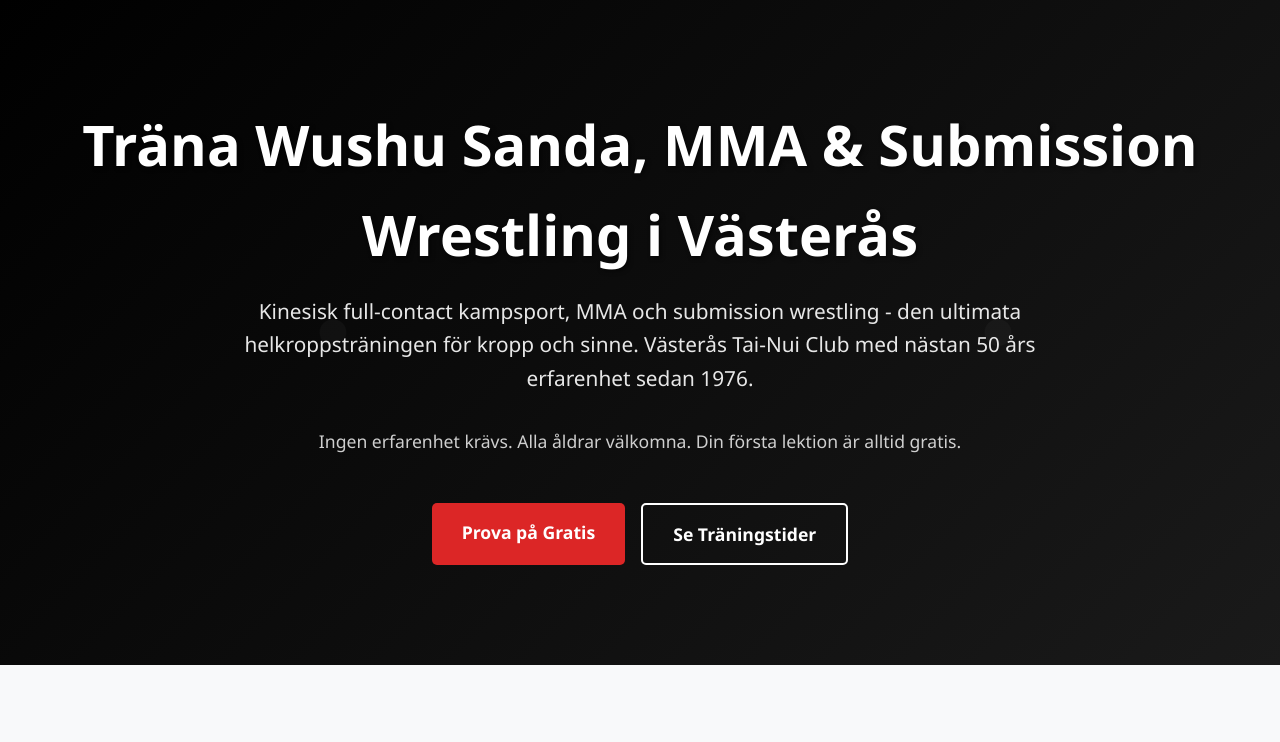
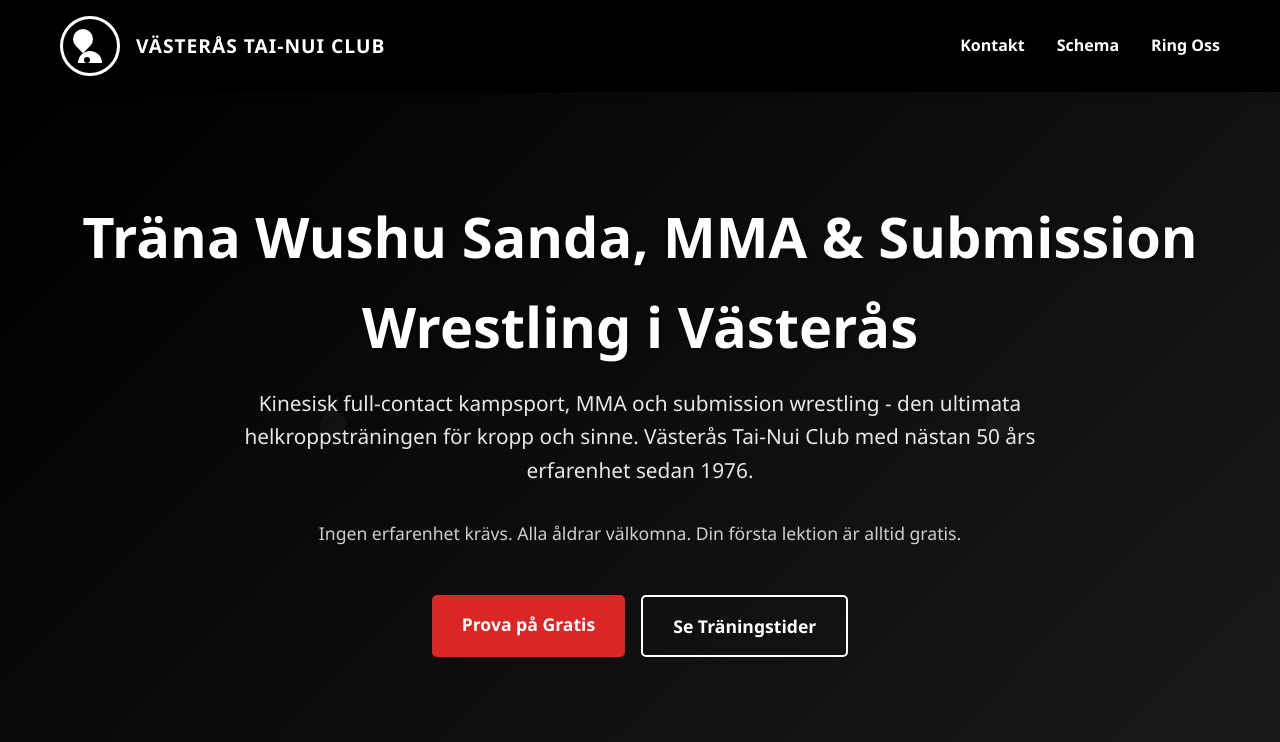
Before and after one commit to macrivincenzo/westeras-tai-nui-club, an Astro site: page / in a window 1280 px wide. Shown: the top 742 px of the page. Built offline with nearby package versions, Linux system fonts and the light colour scheme; Astro itself is replaced by a stand-in of ours.

Commit message:
Add professional logo to header, footer, and favicon - CRUSH the competition!

```diff
--- a/src/pages/index.astro
+++ b/src/pages/index.astro
@@ -21,6 +21,111 @@
 				line-height: 1.6;
 				color: #333;
 				background-color: #fff;
+			}
+
+			/* Header and Navigation */
+			.header {
+				background: #000;
+				color: white;
+				padding: 1rem 0;
+				position: sticky;
+				top: 0;
+				z-index: 100;
+				box-shadow: 0 2px 10px rgba(0,0,0,0.1);
+			}
+
+			.nav-container {
+				display: flex;
+				align-items: center;
+				justify-content: space-between;
+				max-width: 1200px;
+				margin: 0 auto;
+				padding: 0 20px;
+			}
+
+			.logo {
+				display: flex;
+				align-items: center;
+				gap: 1rem;
+				text-decoration: none;
+				color: white;
+			}
+
+			.logo-circle {
+				width: 60px;
+				height: 60px;
+				border: 3px solid white;
+				border-radius: 50%;
+				background: #000;
+				display: flex;
+				align-items: center;
+				justify-content: center;
+				position: relative;
+				overflow: hidden;
+			}
+
+			.logo-inner {
+				width: 50px;
+				height: 50px;
+				background: #000;
+				border-radius: 50%;
+				position: relative;
+			}
+
+			.logo-dragon {
+				position: absolute;
+				top: 8px;
+				left: 8px;
+				width: 20px;
+				height: 20px;
+				background: white;
+				border-radius: 50% 50% 50% 0;
+				transform: rotate(-45deg);
+			}
+
+			.logo-yin-yang {
+				position: absolute;
+				bottom: 8px;
+				left: 50%;
+				transform: translateX(-50%);
+				width: 24px;
+				height: 12px;
+				background: white;
+				border-radius: 12px 12px 0 0;
+			}
+
+			.logo-yin-yang::after {
+				content: '';
+				position: absolute;
+				top: 6px;
+				left: 6px;
+				width: 6px;
+				height: 6px;
+				background: #000;
+				border-radius: 50%;
+			}
+
+			.logo-text {
+				font-size: 1.2rem;
+				font-weight: 800;
+				letter-spacing: 1px;
+			}
+
+			.nav-links {
+				display: flex;
+				gap: 2rem;
+				list-style: none;
+			}
+
+			.nav-links a {
+				color: white;
+				text-decoration: none;
+				font-weight: 600;
+				transition: color 0.3s ease;
+			}
+
+			.nav-links a:hover {
+				color: #dc2626;
 			}
 
 			.container {
@@ -332,6 +437,19 @@
 
 			/* Responsive Design */
 			@media (max-width: 768px) {
+				.nav-container {
+					flex-direction: column;
+					gap: 1rem;
+				}
+
+				.nav-links {
+					gap: 1rem;
+				}
+
+				.logo-text {
+					font-size: 1rem;
+				}
+
 				.hero h1 {
 					font-size: 2.5rem;
 				}
@@ -363,6 +481,28 @@
 		</style>
 	</head>
 	<body>
+		<!-- Header -->
+		<header class="header">
+			<div class="nav-container">
+				<a href="#" class="logo">
+					<div class="logo-circle">
+						<div class="logo-inner">
+							<div class="logo-dragon"></div>
+							<div class="logo-yin-yang"></div>
+						</div>
+					</div>
+					<span class="logo-text">VÄSTERÅS TAI-NUI CLUB</span>
+				</a>
+				<nav>
+					<ul class="nav-links">
+						<li><a href="#contact">Kontakt</a></li>
+						<li><a href="#schedule">Schema</a></li>
+						<li><a href="tel:070-565-35-88">Ring Oss</a></li>
+					</ul>
+				</nav>
+			</div>
+		</header>
+
 		<!-- Hero Section -->
 		<section class="hero">
 			<div class="container">
@@ -525,6 +665,15 @@
 		<!-- Footer -->
 		<footer class="footer">
 			<div class="container">
+				<div class="footer-logo">
+					<div class="logo-circle" style="width: 80px; height: 80px; margin: 0 auto 1rem;">
+						<div class="logo-inner" style="width: 70px; height: 70px;">
+							<div class="logo-dragon" style="top: 12px; left: 12px; width: 28px; height: 28px;"></div>
+							<div class="logo-yin-yang" style="bottom: 12px; width: 32px; height: 16px; border-radius: 16px 16px 0 0;"></div>
+						</div>
+					</div>
+					<h3 style="text-align: center; margin-bottom: 2rem; color: #dc2626;">VÄSTERÅS TAI-NUI CLUB</h3>
+				</div>
 				<div class="footer-content">
 					<div>
 						<h4>Adress</h4>
```
Also changed, not shown: public/favicon.svg.
